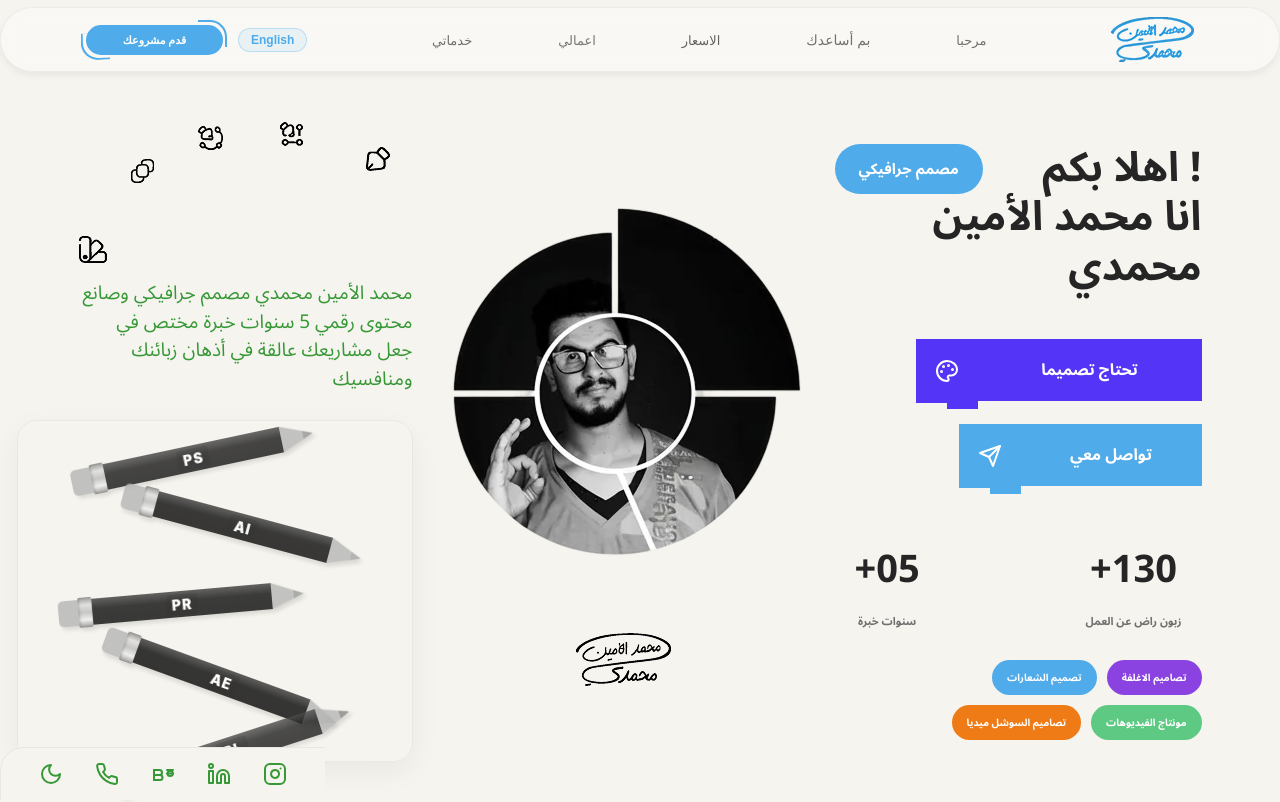
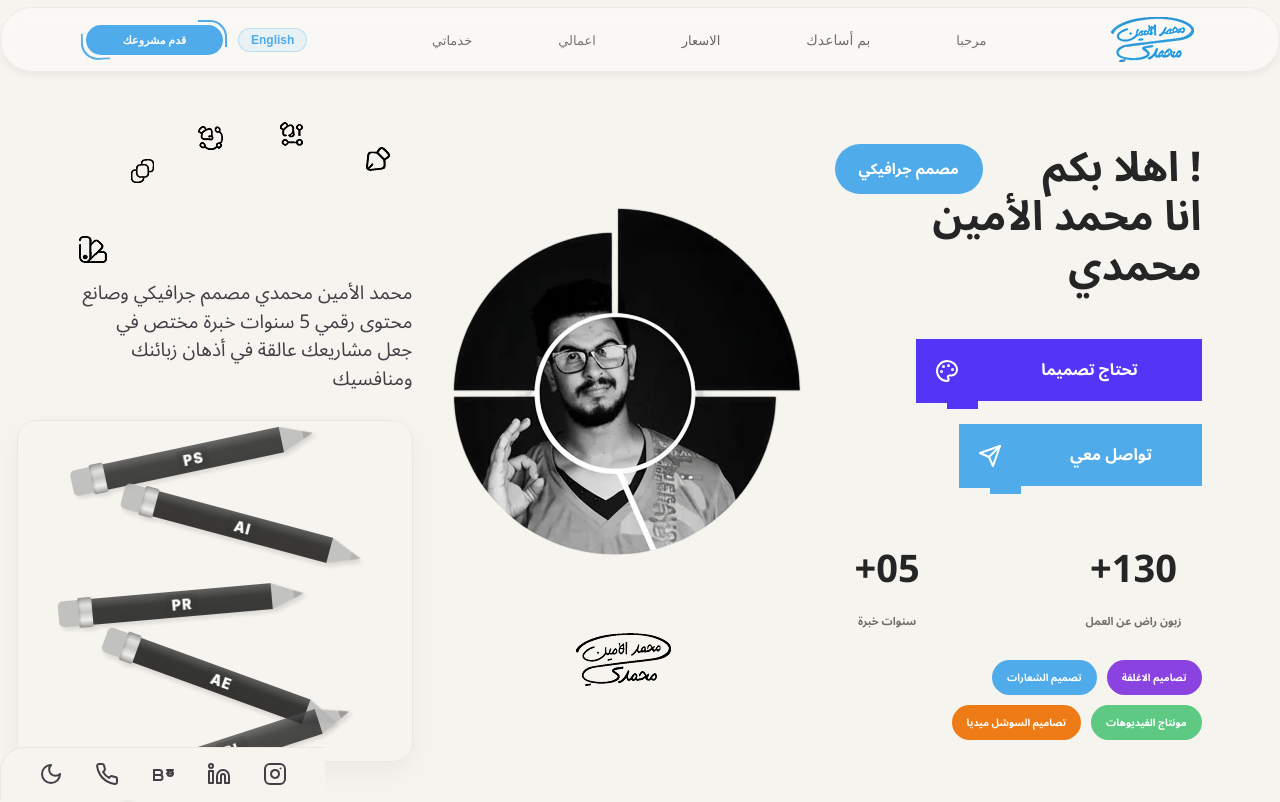
Before and after one commit to anas1yahia/mohammedi-portfolio, an Angular app: page /#ar in a window 1280 px wide. Shown: the top 802 px of the page. Built offline with nearby package versions, Linux system fonts and the light colour scheme.

Commit message:
feat(styles): update text color to use gray-700 variable for consistency

```diff
--- a/src/styles.css
+++ b/src/styles.css
@@ -2,7 +2,7 @@
 @import url("https://fonts.googleapis.com/css2?family=Noto+Sans+Arabic:wght@400;700&display=swap");
 :root {
   --bg-color: #f6f4ee;
-  --text-color: #369836;
+  --text-color: var(--gray-700);
   --text-main: #262526;
   --text-muted: #717070;
   --card-bg: #ffffff;
--- a/src/styles.scss
+++ b/src/styles.scss
@@ -3,7 +3,7 @@
 
 :root {
   --bg-color: #f6f4ee;
-  --text-color: #369836; // This was var(--gray-700) roughly
+  --text-color: var(--gray-700);
   --text-main: #262526;
   --text-muted: #717070;
   --card-bg: #ffffff;
```
